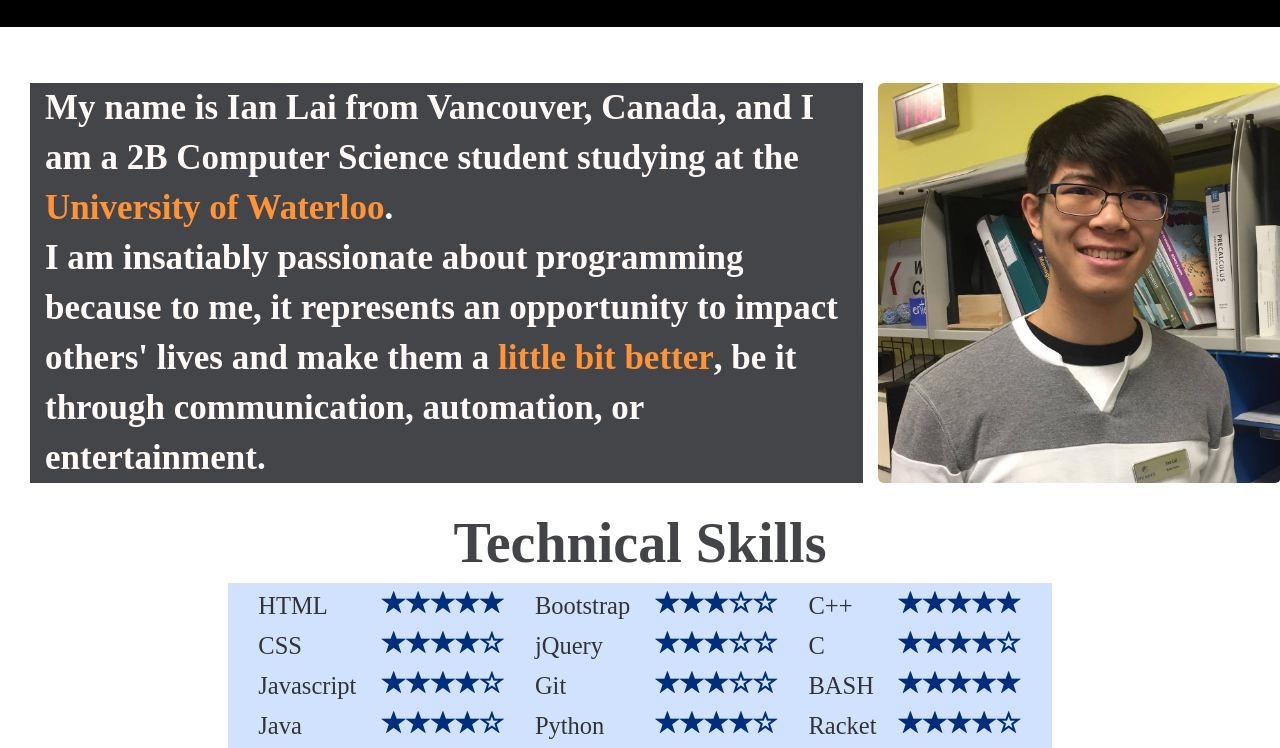
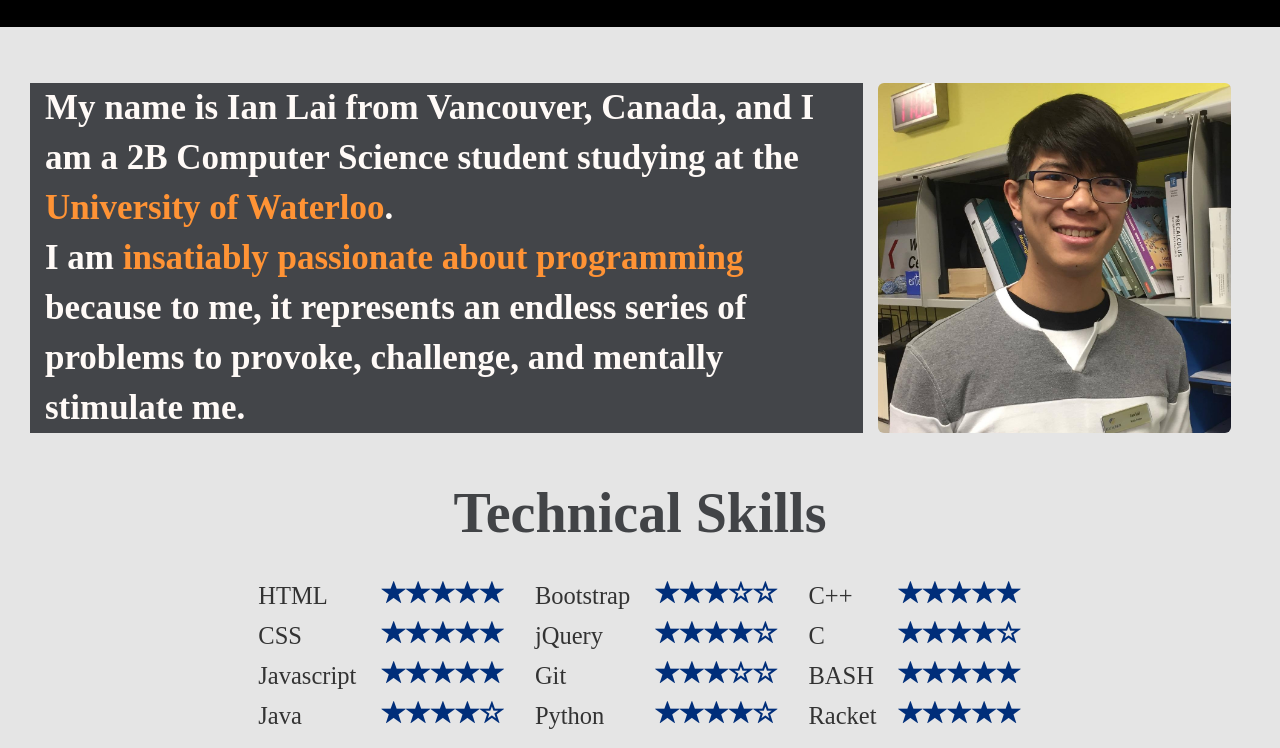
Before and after one commit to iangitscode/iangitscode.github.io, a plain HTML site: page index.html in a window 1280 px wide. Shown: the part 773-1521 px from the top of the page. Drawn offline with nearby package versions, Linux system fonts and the light colour scheme.

Commit message:
Background color, controls for carousel

```diff
--- a/index.html
+++ b/index.html
@@ -59,14 +59,25 @@
 
 			</div>
 
+			<a class="left carousel-control" href="#whoami" role="button" data-slide="prev">
+				<span class="glyphicon glyphicon-chevron-left" aria-hidden="true"></span>
+				<span class="sr-only">Previous</span>
+			</a>
+
+			<a class="right carousel-control" href="#whoami" role="button" data-slide="next">
+				<span class="glyphicon glyphicon-chevron-right" aria-hidden="true"></span>
+				<span class="sr-only">Next</span>
+			</a>
+
 		</div> <!--Close Carousel-->
 
 		<div class="container-fluid">
 			<div class="row leftpad">
 
 				<div class="col-md-8" id="aboutme">
-					My name is Ian Lai from Vancouver, Canada, and I am a 2B Computer Science student studying at the<span class="b-orange"> University of Waterloo</span>.<br>
-					I am insatiably passionate about programming because to me, it represents an opportunity to impact others' lives and make them a <span class="b-orange">little bit better</span>, be it through communication, automation, or entertainment.
+					My name is Ian Lai from Vancouver, Canada, and I am a 2B Computer Science student studying at the
+					<span class="b-orange"> University of Waterloo</span>.<br>
+					I am <span class="b-orange">insatiably passionate about programming</span> because to me, it represents an endless series of problems to provoke, challenge, and mentally stimulate me.
 				</div>
 
 				<div class="col-md-3">
@@ -74,10 +85,10 @@
 				</div>
 
 			</div>
-			<br>
+			<br><br>
 			<div class="row">
 				<div class="col-md-8 col-md-offset-2 centered">
-					<span class="title"> Technical Skills </span> <br>
+					<span class="title"> Technical Skills </span> <br><br>
 					<table id="skilltable">
 
 						<tr>
@@ -87,13 +98,13 @@
 						</tr>
 
 						<tr>
-							<td class="leftalign"> CSS <span class="stars"> 4 </span> </td>
-							<td class="leftalign"> jQuery <span class="stars"> 3 </span> </td>
+							<td class="leftalign"> CSS <span class="stars"> 5 </span> </td>
+							<td class="leftalign"> jQuery <span class="stars"> 4 </span> </td>
 							<td class="leftalign"> C <span class="stars"> 4 </span> </td>
 						</tr>
 
 						<tr>
-							<td class="leftalign"> Javascript <span class="stars"> 4 </span> </td>
+							<td class="leftalign"> Javascript <span class="stars"> 5 </span> </td>
 							<td class="leftalign"> Git <span class="stars"> 3 </span> </td>
 							<td class="leftalign"> BASH <span class="stars"> 5 </span> </td>
 						</tr>
@@ -101,7 +112,7 @@
 						<tr>
 							<td class="leftalign"> Java <span class="stars"> 4 </span> </td>
 							<td class="leftalign"> Python <span class="stars"> 4 </span> </td>
-							<td class="leftalign"> Racket <span class="stars"> 4 </span> </td>
+							<td class="leftalign"> Racket <span class="stars"> 5 </span> </td>
 						</tr>
 
 					</table>
--- a/styles.css
+++ b/styles.css
@@ -1,7 +1,8 @@
 body{
 	max-width: 100%;
-	overflow-x: hidden;
+	overflow-x:hidden;
 	font-family:Amiko;
+	background-color:#e5e5e5;
 }
 
 td{
@@ -11,10 +12,10 @@ td{
 .landing{
 	height:100vh;
 	width:100vw;
-	justify-content: center;
-	align-items: center;
-	display: flex;
-	flex-direction: column;
+	justify-content:center;
+	align-items:center;
+	display:flex;
+	flex-direction:column;
 	margin-bottom:4em;
 }
 
@@ -88,7 +89,6 @@ td{
 }
 
 #skilltable{
-	background-color:#d1e2ff;
 	width:100%;
 	border-collapse:separate;
 	border-spacing:30px 5px;
```
